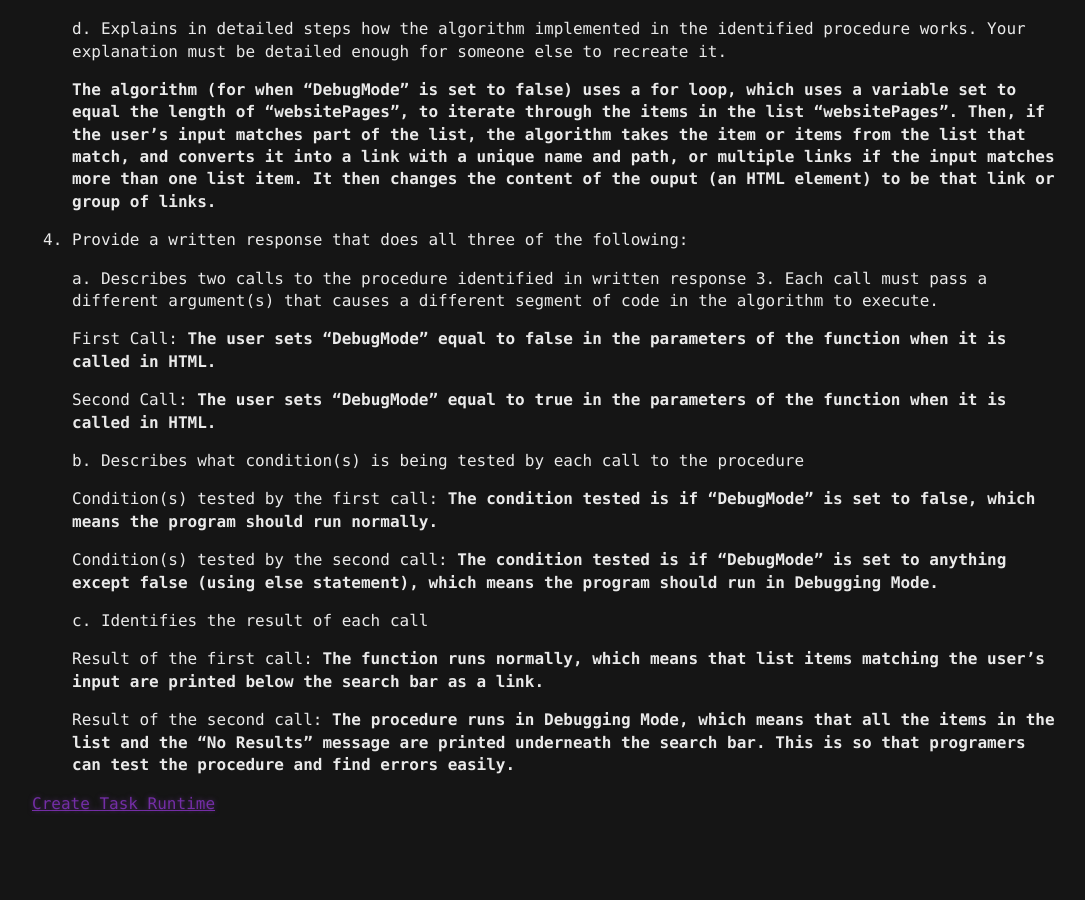
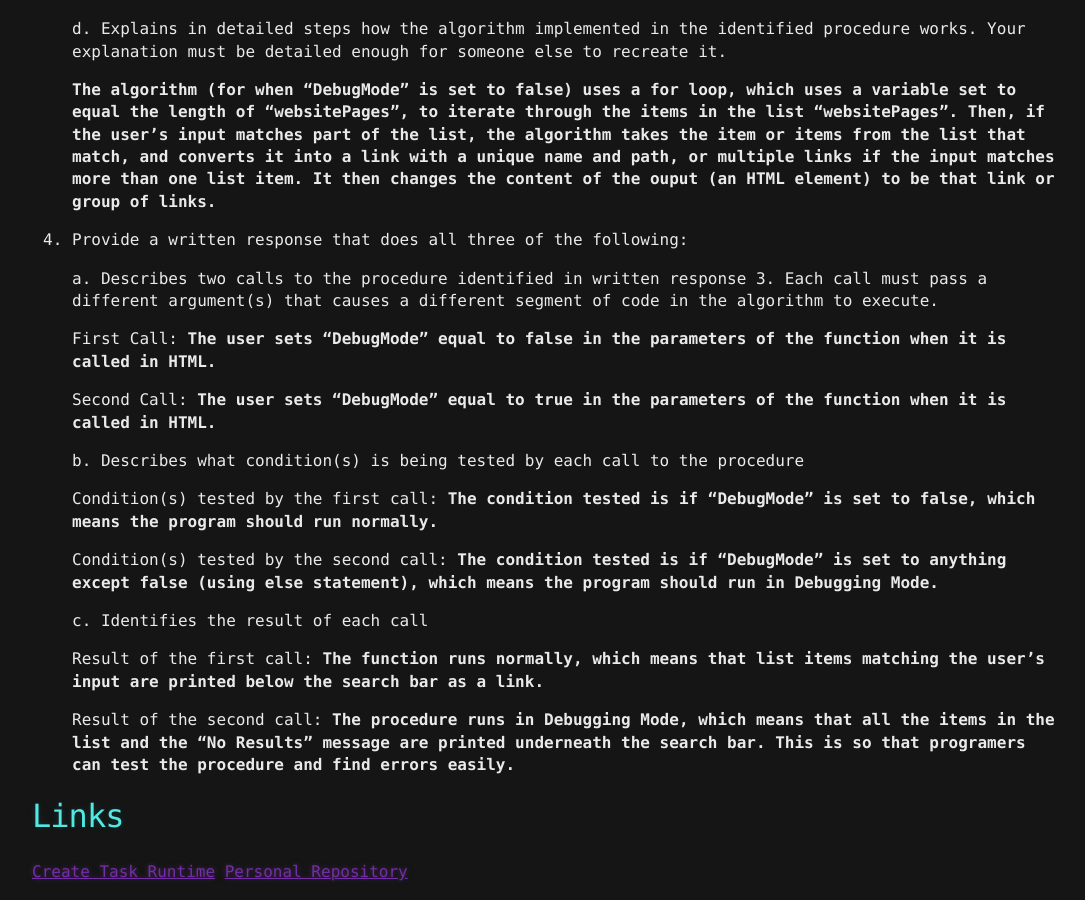
Before and after one commit to JakubPonulak/DataStructures, a Jekyll site: the page built from ct_doc.md, in a window 1280 px wide and 900 px high, scrolled down 4206 px. Shown: the whole window, without its empty margins (96-1181 px from the left). Built offline with Jekyll 4.4.1, drawn with Linux system fonts in a browser that asks for light colours; our own code applies the rules of GitHub Pages for plain Markdown files; before the commit the page ends 5038 px from its top, so only the background shows below that.

Commit message:
Update ct_doc.md

```diff
--- a/ct_doc.md
+++ b/ct_doc.md
@@ -154,5 +154,6 @@
    Result of the second call: **The procedure runs in Debugging Mode, which means that all the items in the list and the "No Results" message are printed underneath the search bar. This is so that programers can test the procedure and find errors easily.**
 
 
-
+# Links
 [Create Task Runtime](https://replit.com/@JakubPonulak/Create-Task-Runtime#index.html)
+[Personal Repository](https://github.com/JakubPonulak/DataStructures)
```
